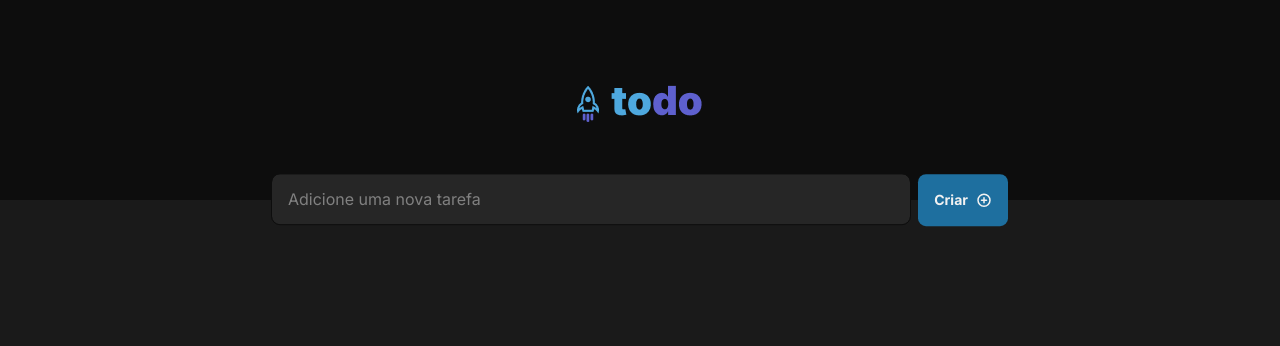
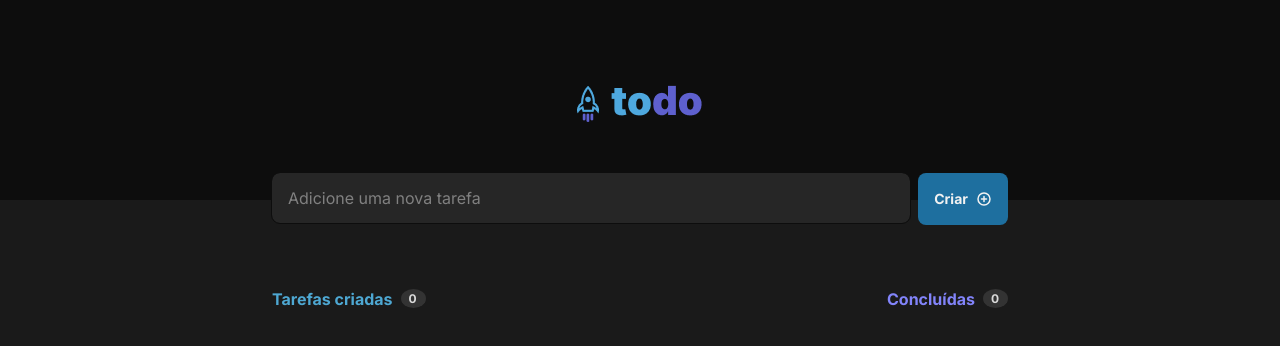
Before and after one commit to WigorCosta21/desafio-todo, a React (Vite) app: page / in a window 1280 px wide. Shown: the top 346 px of the page. Built offline with nearby package versions, Linux system fonts and the light colour scheme.

Commit message:
feat: created header task component

```diff
--- a/src/App.module.css
+++ b/src/App.module.css
@@ -6,5 +6,5 @@
 .taskContainer {
     display: flex;
     gap: 0.5rem;
-    transform: translateY(-50%);
+    margin: -1.6875rem 0 4rem;
 }
--- a/src/App.tsx
+++ b/src/App.tsx
@@ -5,6 +5,7 @@ import { Button } from "./components/Button";
 
 import styles from "./App.module.css";
 import "./global.css";
+import { HeaderTask } from "./components/HeaderTask";
 
 const App = () => {
   return (
@@ -17,6 +18,7 @@ const App = () => {
             Criar <PlusCircle color="#f2f2f2" size={16} weight="bold" />
           </Button>
         </div>
+        <HeaderTask />
       </section>
     </main>
   );
--- /dev/null
+++ b/src/components/HeaderTask.module.css
@@ -0,0 +1,36 @@
+.header {
+    flex: 1;
+    display: flex;
+    justify-content: space-between;
+    align-items: center;
+    margin-bottom: 1.5rem;
+}
+
+.content {
+    display: flex;
+    gap: 0.5rem;
+}
+
+.content p {
+    font-weight: bold;
+    color: 0.875rem;
+}
+
+.header .content:first-child p {
+    color: var(--blue);
+}
+
+.header .content:last-child p {
+    color: var(--purple);
+}
+
+.content span {
+    width: 25px;
+    height: 19px;
+    font-size: 0.75rem;
+    font-weight: bold;
+    border-radius: 50%;
+    padding: 0.125rem 0.5rem;
+    color: var(--gray-200);
+    background-color: var(--gray-400);
+}
--- /dev/null
+++ b/src/components/HeaderTask.tsx
@@ -0,0 +1,16 @@
+import styles from "./HeaderTask.module.css";
+
+export const HeaderTask = () => {
+  return (
+    <header className={styles.header}>
+      <div className={styles.content}>
+        <p>Tarefas criadas</p>
+        <span>0</span>
+      </div>
+      <div className={styles.content}>
+        <p>Concluídas</p>
+        <span>0</span>
+      </div>
+    </header>
+  );
+};
```
